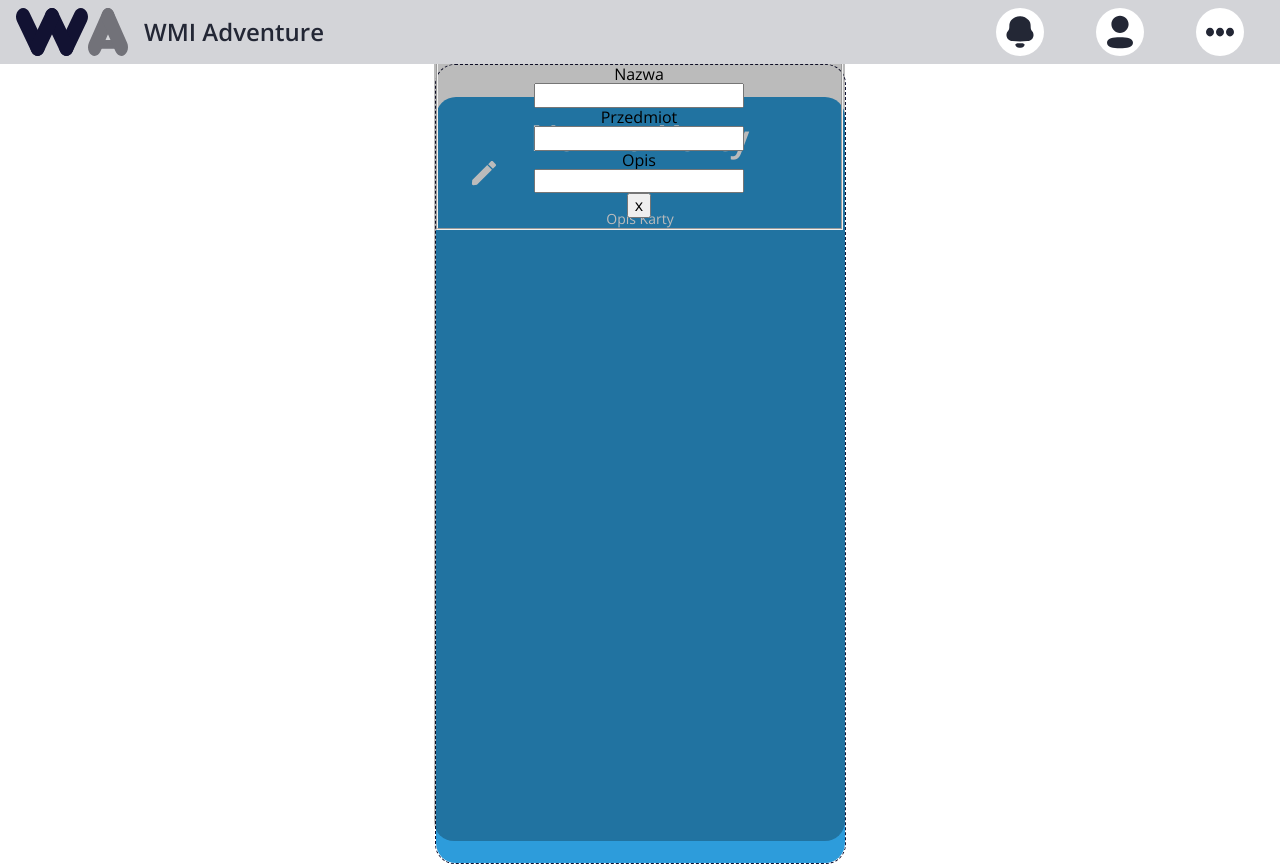
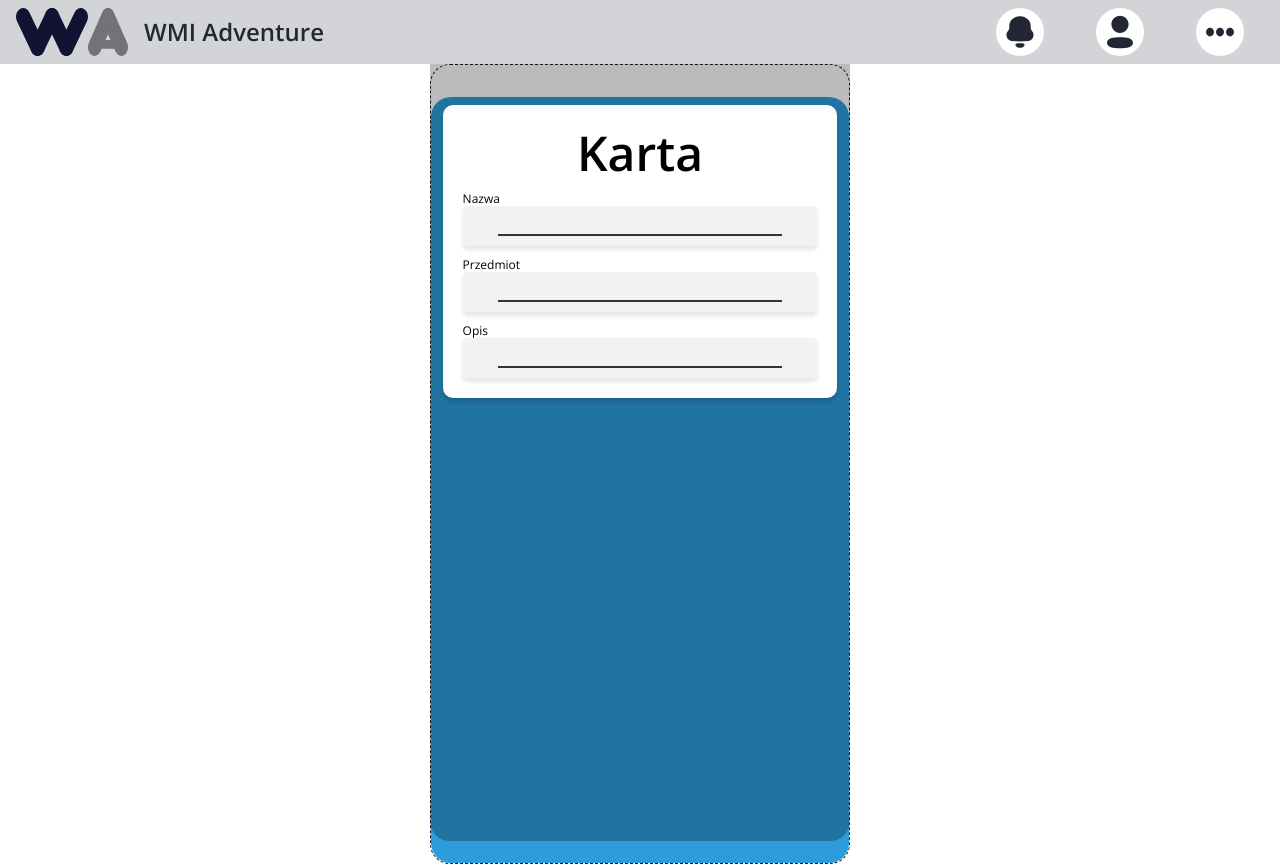
Before and after one commit to emkarcinos/WMIAdventure, a React (Create React App) app in the folder WMIAdventure/frontend/: page /cards-creator in a window 1280 px wide. Both pictures are taken after a click on the button 483 px from the left and 173 px from the top of the page. Built offline with nearby package versions, Linux system fonts and the light colour scheme; the HTML template or start-up script is replaced by a standard one.

Commit message:
style CardDescribeInputs component #173

```diff
--- a/WMIAdventure/frontend/src/js/components/creative/atoms/CardDescribeInputs/CardDescribeInputs.js
+++ b/WMIAdventure/frontend/src/js/components/creative/atoms/CardDescribeInputs/CardDescribeInputs.js
@@ -1,42 +1,61 @@
 import React from 'react';
 import Fieldset from './styled-components/Fieldset';
 import TransparentBack from './styled-components/TransparentBack';
+import Legend from './styled-components/Legend';
+import Div from './styled-components/Div';
+import Input from './styled-components/Input';
+import Label from './styled-components/Label';
+import DivInput from './styled-components/DivInput';
 
 class CardDescribeInputs extends React.Component {
+    state = {
+        fieldsetHover: false,
+    }
+
+    hoverTrue = () => {
+        this.setState({fieldsetHover: true});
+    }
+
+    hoverFalse = () => {
+        this.setState({fieldsetHover: false});
+    }
+
+    handleHiding = (event) => {
+        if(!this.state.fieldsetHover)
+            this.props.hideInputs(event);
+    }
+
     render() {
         return (
-            <TransparentBack show={this.props.show}>
-                <Fieldset>
-                    <legend>
+            <TransparentBack show={this.props.show} onClick={this.handleHiding}>
+                <Fieldset onMouseEnter={this.hoverTrue} onMouseLeave={this.hoverFalse}>
+                    <Legend>
                         Karta
-                    </legend>
-                    <div>
-                        <label htmlFor='cardName'>
+                    </Legend>
+                    <Div>
+                        <Label htmlFor='cardName'>
                             Nazwa
-                        </label>
-                        <div>
-                            <input id='cardName' name='cardName' type='text'/>
-                        </div>
-                    </div>
-                    <div>
-                        <label htmlFor='cardSubject'>
+                        </Label>
+                        <DivInput>
+                            <Input id='cardName' name='cardName' type='text'/>
+                        </DivInput>
+                    </Div>
+                    <Div>
+                        <Label htmlFor='cardSubject'>
                             Przedmiot
-                        </label>
-                        <div>
-                            <input id='cardSubject' name='cardSubject' type='text'/>
-                        </div>
-                    </div>
-                    <div>
-                        <label htmlFor='cardTooltip'>
+                        </Label>
+                        <DivInput>
+                            <Input id='cardSubject' name='cardSubject' type='text'/>
+                        </DivInput>
+                    </Div>
+                    <Div last>
+                        <Label htmlFor='cardTooltip'>
                             Opis
-                        </label>
-                        <div>
-                            <input id='cardTooltip' name='cardTooltip' type='text'/>
-                        </div>
-                    </div>
-                    <button onClick={this.props.hideInputs}>
-                        x
-                    </button>
+                        </Label>
+                        <DivInput>
+                            <Input id='cardTooltip' name='cardTooltip' type='text'/>
+                        </DivInput>
+                    </Div>
                 </Fieldset>
             </TransparentBack>
         );
--- /dev/null
+++ b/WMIAdventure/frontend/src/js/components/creative/atoms/CardDescribeInputs/styled-components/Div.js
@@ -0,0 +1,11 @@
+import styled from 'styled-components';
+
+const Div = styled.div`
+  display: flex;
+  align-items: flex-start;
+  flex-direction: column;
+  width: 100%;
+  margin-bottom: ${({last}) => last ? '0' : '12px'};
+`;
+
+export default Div;
--- /dev/null
+++ b/WMIAdventure/frontend/src/js/components/creative/atoms/CardDescribeInputs/styled-components/DivInput.js
@@ -0,0 +1,15 @@
+import styled from 'styled-components';
+
+const DivInput = styled.div`
+  display: flex;
+  flex-direction: column;
+  justify-content: center;
+  align-items: center;
+  border-radius: 4px;
+  background-color: #F2F2F2;
+  box-shadow: 0 4px 4px rgba(0, 0, 0, 0.1);
+  width: 100%;
+  height: 40px;
+`;
+
+export default DivInput;
--- a/WMIAdventure/frontend/src/js/components/creative/atoms/CardDescribeInputs/styled-components/Fieldset.js
+++ b/WMIAdventure/frontend/src/js/components/creative/atoms/CardDescribeInputs/styled-components/Fieldset.js
@@ -15,6 +15,13 @@ const Fieldset = styled.fieldset`
   justify-content: center;
   align-items: center;
   animation: ${Animation} .6s ease-in-out;
+  background-color: ${({theme}) => theme.colors.ui01};
+  border-radius: 10px;
+  box-shadow: 0 4px 4px rgba(0, 0, 0, 0.15);
+  border: none;
+  padding: 20px;
+  margin: 64px 0 0 0;
+  width: 94%;
 `;
 
 export default Fieldset;
--- /dev/null
+++ b/WMIAdventure/frontend/src/js/components/creative/atoms/CardDescribeInputs/styled-components/Input.js
@@ -0,0 +1,16 @@
+import styled from 'styled-components';
+
+const Input = styled.input`
+  border: none;
+  border-bottom: solid 2px #333333;
+  background-color: #F2F2F2;
+  width: 80%;
+  height: 20px;
+  font-size: 12px;
+
+  :focus {
+    outline: dotted 1px #333333;
+  }
+`;
+
+export default Input;
--- /dev/null
+++ b/WMIAdventure/frontend/src/js/components/creative/atoms/CardDescribeInputs/styled-components/Label.js
@@ -0,0 +1,8 @@
+import styled from 'styled-components';
+
+const Label = styled.label`
+  font-weight: 400;
+  font-size: 12px;
+`;
+
+export default Label;
--- /dev/null
+++ b/WMIAdventure/frontend/src/js/components/creative/atoms/CardDescribeInputs/styled-components/Legend.js
@@ -0,0 +1,10 @@
+import styled from 'styled-components';
+
+const Legend = styled.p`
+  display: block;
+  margin: 0 0 12px 0;
+  font-size: 48px;
+  font-weight: 600;
+`;
+
+export default Legend;
--- a/WMIAdventure/frontend/src/js/components/creative/atoms/CardDescribeInputs/styled-components/TransparentBack.js
+++ b/WMIAdventure/frontend/src/js/components/creative/atoms/CardDescribeInputs/styled-components/TransparentBack.js
@@ -1,11 +1,13 @@
 import styled from 'styled-components';
 
 const TransparentBack = styled.div`
-  display: ${({show}) => show ? 'block' : 'none'};
+  display: ${({show}) => show ? 'flex' : 'none'};
+  flex-direction: column;
+  align-items: center;
   position: absolute;
   top: -76px;
-  left: -18px;
-  max-width: 411px;
+  left: -17px;
+  max-width: 420px;
   max-height: 824px;
   width: 100vw;
   height: 100vh;
--- a/WMIAdventure/frontend/src/js/components/creative/organisms/CardFormDesign/styled-components/Div.js
+++ b/WMIAdventure/frontend/src/js/components/creative/organisms/CardFormDesign/styled-components/Div.js
@@ -1,9 +1,9 @@
 import styled from 'styled-components';
 
 const Div = styled.div`
-  max-width: 411px;
+  max-width: 420px;
   max-height: 824px;
-  width: 100%;
+  width: 100vw;
   height: 100vh;
   margin-top: 64px;
   border-radius: 20px;
--- a/WMIAdventure/frontend/src/main-styles/index.css
+++ b/WMIAdventure/frontend/src/main-styles/index.css
@@ -1,4 +1,4 @@
-@import url('https://fonts.googleapis.com/css2?family=Open+Sans:ital,wght@0,400;0,600;1,400&display=swap');
+@import url('https://fonts.googleapis.com/css2?family=Open+Sans:wght@300;400;600&display=swap');
 
 body {
   font-family: 'Open Sans', sans-serif;
```
